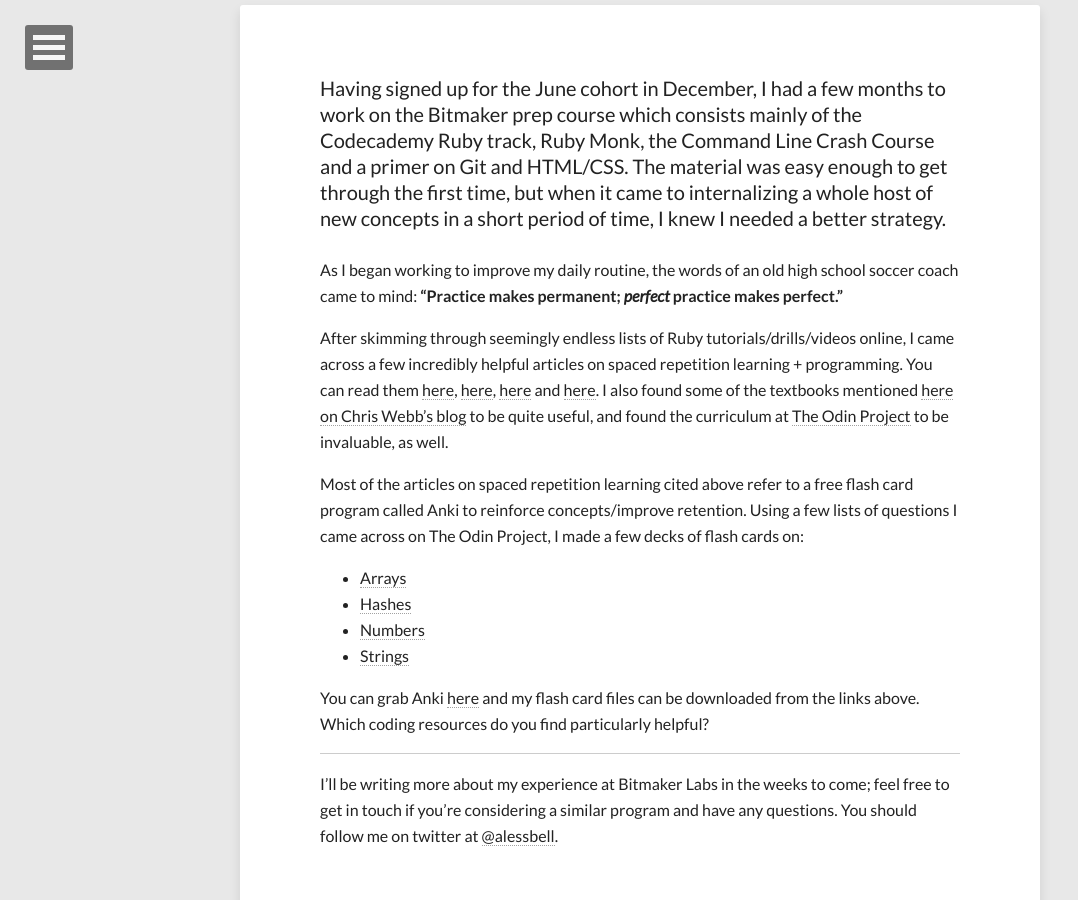
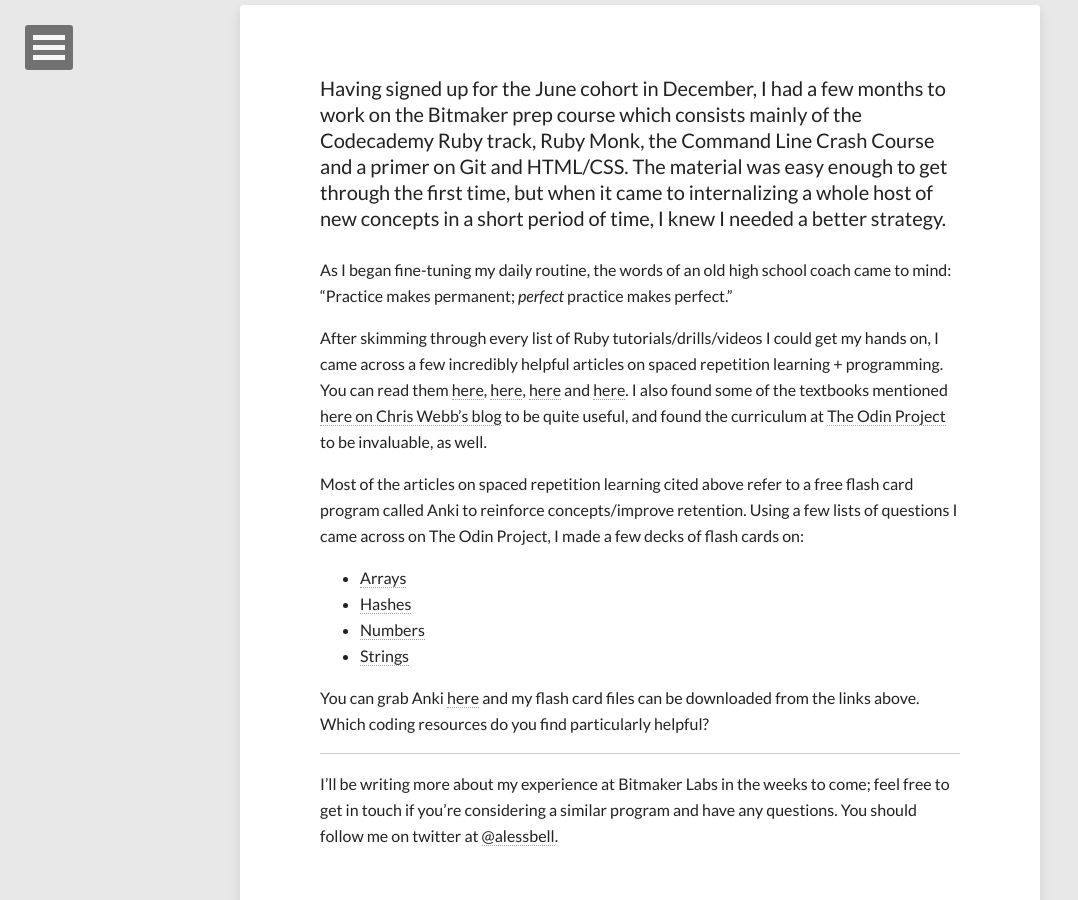
Before and after one commit to alessbell/alessbell.github.io-archive, a Jekyll site: the page built from _posts/2014-05-24-practice-makes-permanent.md, in a window 1280 px wide and 900 px high, scrolled down 445 px. Shown: the whole window, without its empty margins (0-1078 px from the left). Built offline with Jekyll 4.4.1, drawn with Linux system fonts in a browser that asks for light colours; nearby versions of some CDN libraries; comment, search, counter and statistics services are not loaded.

Commit message:
Updated Post

```diff
--- a/_posts/2014-05-24-practice-makes-permanent.md
+++ b/_posts/2014-05-24-practice-makes-permanent.md
@@ -14,9 +14,9 @@
 
 Having signed up for the June cohort in December, I had a few months to work on the Bitmaker prep course which consists mainly of the Codecademy Ruby track, Ruby Monk, the Command Line Crash Course and a primer on Git and HTML/CSS. The material was easy enough to get through the first time, but when it came to internalizing a whole host of new concepts in a short period of time, I knew I needed a better strategy.
 
-As I began working to improve my daily routine, the words of an old high school soccer coach came to mind: **"Practice makes permanent; *perfect* practice makes perfect."**
+As I began fine-tuning my daily routine, the words of an old high school coach came to mind: "Practice makes permanent; *perfect* practice makes perfect."
 
-After skimming through seemingly endless lists of Ruby tutorials/drills/videos online, I came across a few incredibly helpful articles on spaced repetition learning + programming. You can read them [here](https://medium.com/medium-redef/5481606b087a), [here](http://sivers.org/srs), [here](http://www.supermemo.com/articles/20rules.htm) and [here](http://www.jackkinsella.ie/2011/12/05/janki-method.html). I also found some of the textbooks mentioned [here on Chris Webb's blog](http://blog.mediumequalsmessage.com/6-best-learning-ruby-books) to be quite useful, and found the curriculum at [The Odin Project](http://www.theodinproject.com/) to be invaluable, as well.
+After skimming through every list of Ruby tutorials/drills/videos I could get my hands on, I came across a few incredibly helpful articles on spaced repetition learning + programming. You can read them [here](https://medium.com/medium-redef/5481606b087a), [here](http://sivers.org/srs), [here](http://www.supermemo.com/articles/20rules.htm) and [here](http://www.jackkinsella.ie/2011/12/05/janki-method.html). I also found some of the textbooks mentioned [here on Chris Webb's blog](http://blog.mediumequalsmessage.com/6-best-learning-ruby-books) to be quite useful, and found the curriculum at [The Odin Project](http://www.theodinproject.com/) to be invaluable, as well.
 
 Most of the articles on spaced repetition learning cited above refer to a free flash card program called Anki to reinforce concepts/improve retention. Using a few lists of questions I came across on The Odin Project, I made a few decks of flash cards on:
 
```
